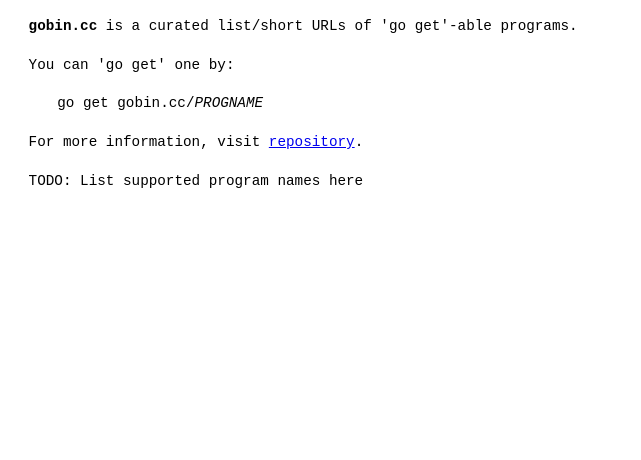
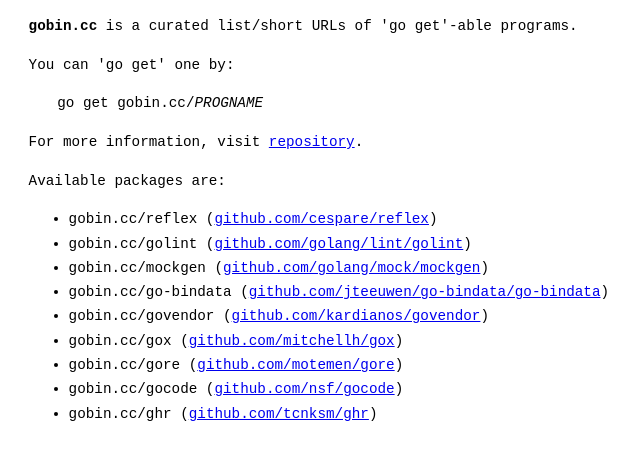
Before and after one commit to motemen/gobin.cc, a plain HTML site: page index.html in a window 1280 px wide. Shown: the whole page, without its empty margins (0-641 px from the left). Drawn offline with Linux system fonts and the light colour scheme.

Commit message:
list packages

```diff
--- a/index.html
+++ b/index.html
@@ -21,6 +21,7 @@
     <pre>go get gobin.cc/<var>PROGNAME</var></pre>
     </p>
     <p>For more information, visit <a href="https://github.com/motemen/gobin.cc">repository</a>.</p>
-    <p>TODO: List supported program names here</p>
+    <p>Available packages are:</p>
+    <ul><li>gobin.cc/reflex (<a href="https://godoc.org/github.com/cespare/reflex">github.com/cespare/reflex</a>)</li> <li>gobin.cc/golint (<a href="https://godoc.org/github.com/golang/lint/golint">github.com/golang/lint/golint</a>)</li> <li>gobin.cc/mockgen (<a href="https://godoc.org/github.com/golang/mock/mockgen">github.com/golang/mock/mockgen</a>)</li> <li>gobin.cc/go-bindata (<a href="https://godoc.org/github.com/jteeuwen/go-bindata/go-bindata">github.com/jteeuwen/go-bindata/go-bindata</a>)</li> <li>gobin.cc/govendor (<a href="https://godoc.org/github.com/kardianos/govendor">github.com/kardianos/govendor</a>)</li> <li>gobin.cc/gox (<a href="https://godoc.org/github.com/mitchellh/gox">github.com/mitchellh/gox</a>)</li> <li>gobin.cc/gore (<a href="https://godoc.org/github.com/motemen/gore">github.com/motemen/gore</a>)</li> <li>gobin.cc/gocode (<a href="https://godoc.org/github.com/nsf/gocode">github.com/nsf/gocode</a>)</li> <li>gobin.cc/ghr (<a href="https://godoc.org/github.com/tcnksm/ghr">github.com/tcnksm/ghr</a>)</li></ul>
   </body>
 </html>
```
